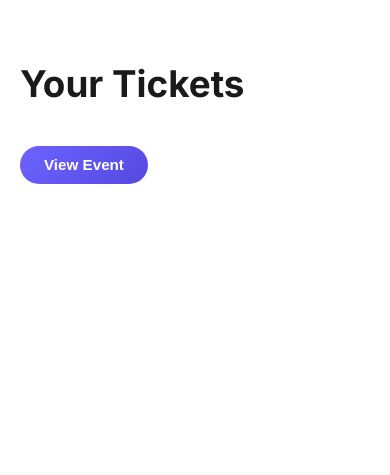
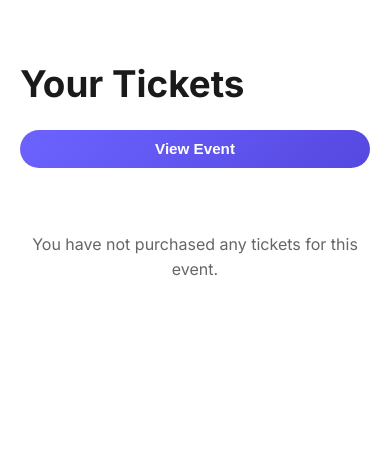
Before and after one commit to marythedev/eventhub, a Django app: page /tickets/events/1/ in a window 390 px wide. Shown: the part 89-564 px from the top of the page. Run offline with Django 5.2, Linux system fonts and the light colour scheme; a user stored in the database is signed in; tables that the repository leaves empty hold one stand-in row (values such as "Sample post"); grey boxes marked "Sample" are stand-in pictures.

Commit message:
update button layouts and password special character rules

```diff
--- a/eventhub/apps/users/forms.py
+++ b/eventhub/apps/users/forms.py
@@ -84,8 +84,8 @@ def _validate_password(password):
         raise ValidationError("Password must contain at least one lowercase letter.")
     if not re.search(r"[0-9]", password):
         raise ValidationError("Password must contain at least one digit.")
-    if not re.search(r"[@$!%*?&]", password):
-        raise ValidationError("Password must contain at least one special character (@, $, !, %, *, ?, &).")
+    if not re.search(r"[!@#$%^&*()_+\-=\[\]{};':\"\\|,.<>\/?`~]", password):
+        raise ValidationError("Password must contain at least one special character.")
 
 
 # forms
--- a/eventhub/static/css/components/order-card.css
+++ b/eventhub/static/css/components/order-card.css
@@ -129,9 +129,7 @@
     .order-event-date {
         display: none;
     }
-}
 
-@media (max-width: 350px) {
     .order-actions {
         flex-direction: column;
         width: 100%;
--- a/eventhub/static/css/pages/view-tickets.css
+++ b/eventhub/static/css/pages/view-tickets.css
@@ -75,3 +75,19 @@
         width: 100%;
     }
 }
+
+@media (max-width: 465px) {
+
+    .view-tickets-section .section-header-large {
+        flex-direction: column;
+        align-items: flex-start;
+        gap: 1rem;
+    }
+
+    .section-header-large a,
+    .section-header-large button {
+        width: 100%;
+        justify-content: center;
+    }
+
+}
--- a/eventhub/templates/tickets/event-tickets.html
+++ b/eventhub/templates/tickets/event-tickets.html
@@ -21,6 +21,11 @@
             </a>
         </div>
 
+        {% if not tickets_user_owns %}
+        <p class="empty-state">You have not purchased any tickets for this event.</p>
+        {% endif %}
+
+        {% if tickets_user_owns|length > 0 %}
         <div class="tickets-list">
             {% for ticket in tickets_user_owns %}
             <div class="ticket-list-item">
@@ -41,6 +46,7 @@
             </div>
             {% endfor %}
         </div>
+        {% endif %}
     </div>
 </section>
 
```
Also changed, not shown: eventhub/static/css/pages/account.css (+27 -0 lines), eventhub/templates/users/account.html (+14 -1 lines).
